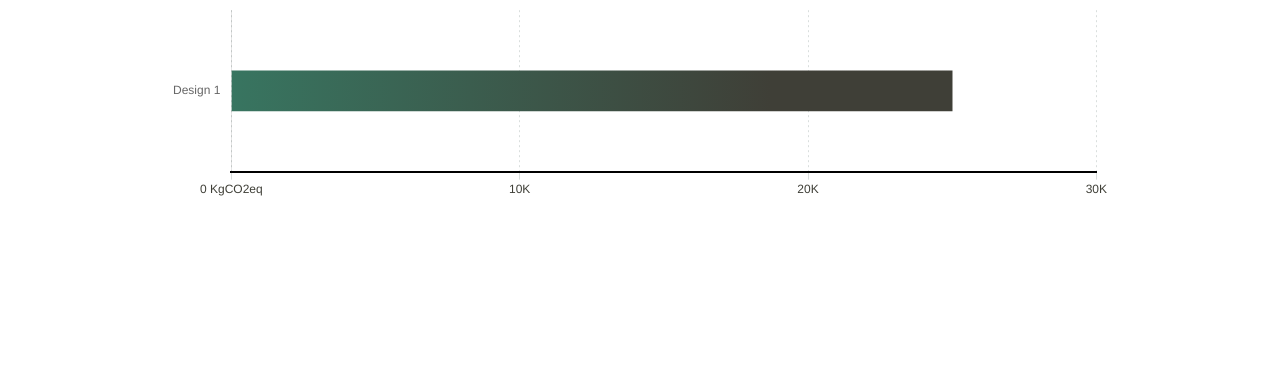
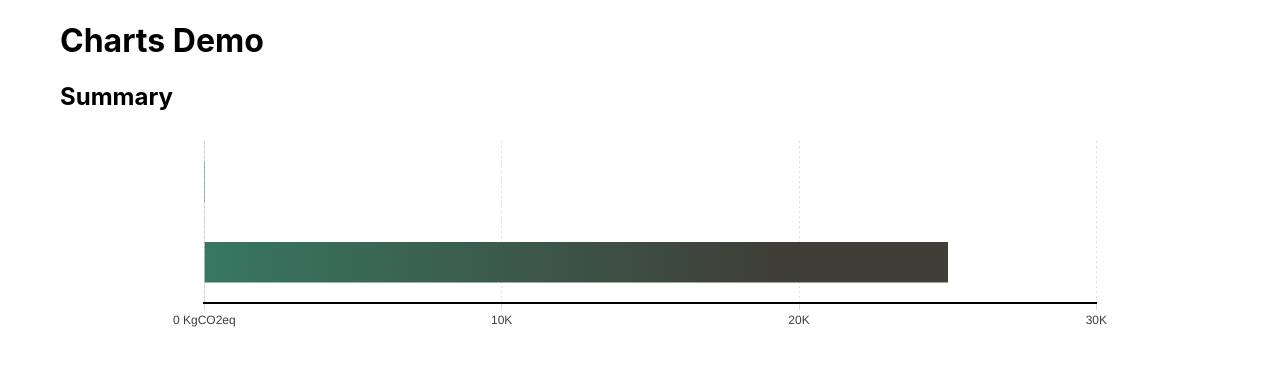
Before and after one commit to evolvingweb/mcgill-data-homebase, a React (Create React App) app: page / in a window 1280 px wide. Shown: the top 366 px of the page. Built offline with nearby package versions, Linux system fonts and the light colour scheme.

Commit message:
Bar Chart: Summary chart. - Isolating configuration.

```diff
--- a/package.json
+++ b/package.json
@@ -7,6 +7,7 @@
     "@testing-library/react": "^11.1.0",
     "@testing-library/user-event": "^12.1.10",
     "chart.js": "^3.5.1",
+    "lodash.merge": "^4.6.2",
     "react": "^17.0.2",
     "react-chartjs-2": "^3.0.5",
     "react-dom": "^17.0.2",
--- a/src/App.js
+++ b/src/App.js
@@ -1,12 +1,17 @@
 import './styles/App.scss';
 import Summary from './components/charts/Summary';
+
+import summaryMockData from './mock-data/summary.mock';
 
 function App() {
   return (
     <div className="App">
-      <div className="chart-container">
-        <Summary />
-      </div>
+      <h1>Charts Demo</h1>
+
+      <section>
+        <h2>Summary</h2>
+        <Summary data={summaryMockData} />
+      </section>
     </div>
   );
 }
--- a/src/components/charts/Summary.js
+++ b/src/components/charts/Summary.js
@@ -1,63 +1,16 @@
 import { Bar } from 'react-chartjs-2';
+import _merge from 'lodash.merge';
 
-export const DEFAULT_GRADIENT_COLORS = [
-    '#377B65',
-    '#3F3F37',
-];
-
-const data = {
-  labels: ['Design 1'],
-  datasets: [
-    {
-      data: [25000],
-      backgroundColor: '#377B65',
-      barPercentage: .2,
-      categoryPercentage: .2,
-    }
-  ],
-};
-
-const options = {
-  indexAxis: 'y',
-  barThickness: 40,
-  maintainAspectRatio: false,
-  scales: {
-    y:{
-      grid: {
-        display: false,
-      },
-    },
-    x: {
-      grid:{
-        borderDash: [2,3],
-        color: '#D9DEDD',
-        borderWidth: 2,
-        borderColor: 'black',
-      },
-      ticks: {
-        color: '#3F3F37',
-        stepSize: 10000,
-        callback: (value) => {
-          if (!value) {
-            return `0 KgCO2eq`;
-          }
-
-          return `${value / 1000}K`
-        }
-      },
-    },
-  },
-  plugins: {
-    legend: {
-      display: false,
-    },
-    tooltip: {
-      enabled: false,
-    },
-  },
-};
+import {
+  DEFAULT_DATA,
+  OPTIONS,
+  DEFAULT_GRADIENT_COLORS,
+} from './config/summary.config'
 
 const Summary = ({
+  data,
+  width = 940,
+  height = 200,
   gradientColors = DEFAULT_GRADIENT_COLORS,
 }) => {
 
@@ -79,16 +32,21 @@ const Summary = ({
         return dataItem;
       });
 
-      return {
-        ...data,
-        datasets: newDataSets,
-      };
+      return _merge(
+        DEFAULT_DATA,
+        {
+            datasets: newDataSets,
+        }
+      );
     }
 
     return data;
   };
+
   return (
-      <Bar data={parsedData} options={options} />
+      <section className="chart-container" style={ { width, height } }>
+        <Bar data={parsedData} options={OPTIONS} />
+      </section>
   );
 };
 
--- /dev/null
+++ b/src/components/charts/config/summary.config.js
@@ -0,0 +1,56 @@
+export const DEFAULT_GRADIENT_COLORS = [
+  '#377B65',
+  '#3F3F37',
+];
+
+export const DEFAULT_DATA = {
+  labels: ['', ''],
+  datasets: [
+    {
+      data: [0, 25000],
+      backgroundColor: '#377B65',
+      barPercentage: .2,
+      categoryPercentage: .2,
+    }
+  ],
+};
+
+export const OPTIONS = {
+  indexAxis: 'y',
+  barThickness: 40,
+  maintainAspectRatio: false,
+  scales: {
+    y:{
+      grid: {
+        display: false,
+      },
+    },
+    x: {
+      grid:{
+        borderDash: [2,3],
+        color: '#D9DEDD',
+        borderWidth: 2,
+        borderColor: 'black',
+      },
+      ticks: {
+        color: '#3F3F37',
+        stepSize: 10000,
+        callback: (value) => {
+          if (!value) {
+            return `0 KgCO2eq`;
+          }
+
+          return `${value / 1000}K`
+        }
+      },
+    },
+  },
+  plugins: {
+    legend: {
+      display: false,
+    },
+    tooltip: {
+      enabled: false,
+    },
+  },
+};
--- /dev/null
+++ b/src/mock-data/summary.mock.js
@@ -0,0 +1,9 @@
+const summaryMockData = {
+  datasets: [
+    {
+      data: [0, 25000],
+    }
+  ],
+};
+
+export default summaryMockData;
--- a/src/styles/App.scss
+++ b/src/styles/App.scss
@@ -1,3 +1,8 @@
+.App {
+ max-width: 1160px;
+  margin: auto;
+}
+
 .chart-container {
   position: relative;
   height: 200px;
```
Also changed, not shown: 1 other file (tests, documents, lock files or other folders).
